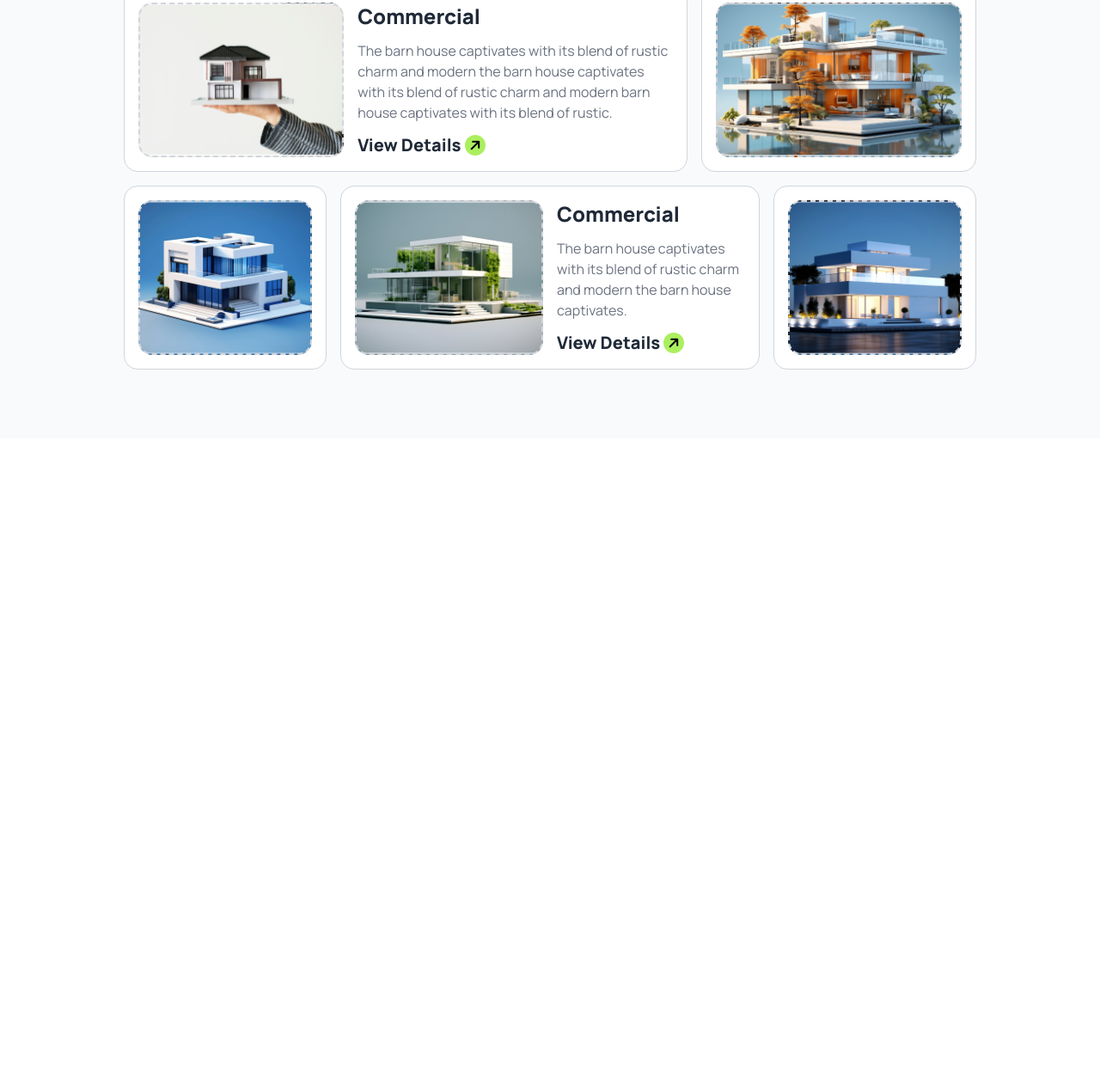
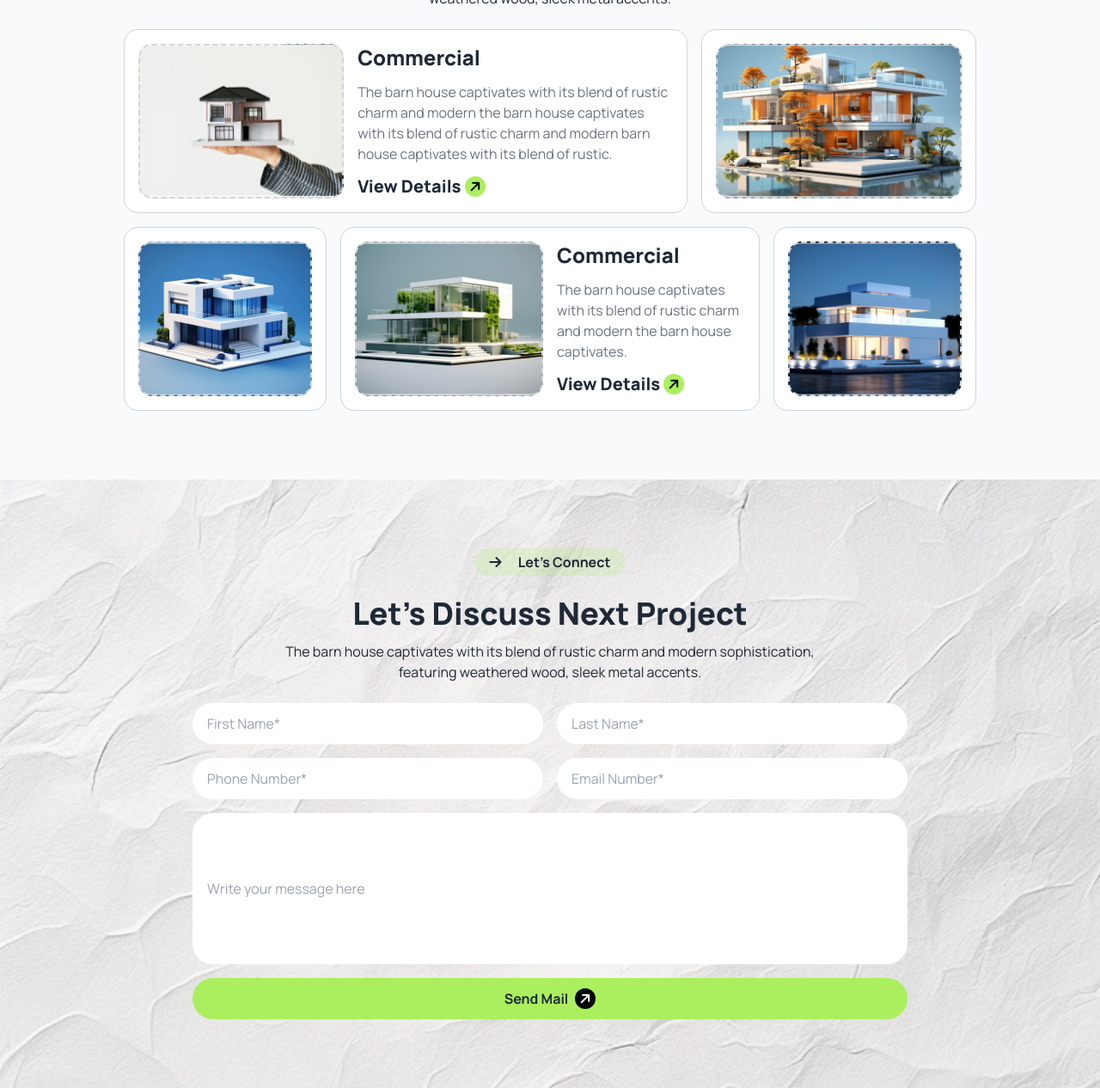
Before and after one commit to TurjoSiam/assignment-3, a plain HTML site: page index.html in a window 1280 px wide. Shown: the part 2241-3507 px from the top of the page at 86% size. Before the commit the page ends 2751 px from the top, so only its background shows below. Drawn offline with nearby package versions, Linux system fonts and the light colour scheme.

Commit message:
next-project section added

```diff
--- a/index.html
+++ b/index.html
@@ -133,7 +133,7 @@
           <h4 class="font-bold">How we work</h4>
         </div>
         <!-- description part -->
-        <div class="space-y-3">
+        <div class="space-y-3 lg:px-28">
           <h2 class="text-4xl font-extrabold text-center">Our Works Process</h2>
             <p class="text-center">The barn house captivates with its blend of rustic charm and modern sophistication, featuring weathered wood, sleek metal accents.</p>
         </div>
@@ -168,14 +168,14 @@
 <!-- our work process section ends here -->
 
 <!-- our latest portfolio section starts here -->
-      <section class="relative container mx-auto px-5 lg:px-36 py-8 lg:py-20 bg-slate-50 flex flex-col items-center space-y-5 lg:space-y-6">
+      <section class="container mx-auto px-5 lg:px-36 py-8 lg:py-20 bg-slate-50 flex flex-col items-center space-y-5 lg:space-y-6">
         <!-- portfolio title -->
         <div class="rounded-full bg-[#ABEF5F33] w-60 px-3 py-1 flex items-center justify-around space-x-2">
           <i class="fa-solid fa-arrow-right"></i>
           <h4 class="font-bold">Explore our latest works</h4>
         </div>
         <!-- description part -->
-        <div class="space-y-3">
+        <div class="space-y-3 lg:px-28">
           <h2 class="text-4xl font-extrabold text-center">Our Latest Portfolio</h2>
             <p class="text-center">The barn house captivates with its blend of rustic charm and modern sophistication, featuring weathered wood, sleek metal accents.</p>
         </div>
@@ -245,7 +245,36 @@
       </section>
 <!-- our latest portfolio section ends here -->
 
-<!-- our latest portfolio section starts here -->
+<!-- next project section starts here -->
+      <section class="container mx-auto px-5 lg:px-56 py-8 lg:py-20 flex flex-col items-center space-y-5 lg:space-y-6 bg-[url(./assets/bg.jpg)] bg-center bg-cover">
+        <div class="rounded-full bg-[#ABEF5F33] w-44 px-3 py-1 flex items-center justify-around space-x-2">
+          <i class="fa-solid fa-arrow-right"></i>
+          <h4 class="font-bold">Let's Connect</h4>
+        </div>
+        <!-- description part -->
+        <div class="space-y-3 lg:px-20">
+          <h2 class="text-4xl font-extrabold text-center">Let's Discuss Next Project</h2>
+            <p class="text-center">The barn house captivates with its blend of rustic charm and modern sophistication, featuring weathered wood, sleek metal accents.</p>
+        </div>
+        <!-- grid part -->
+        <div class="grid grid-cols-1 lg:grid-cols-2 grid-rows-8 lg:grid-rows-6 gap-4 w-full grid-flow-col">
+          <!-- inputs first column -->
+          <input type="text" placeholder="First Name*" class="input rounded-full bg-white text-gray-400 col-span-1 row-span-1 order-1"/>
+          <input type="text" placeholder="Phone Number*" class="input rounded-full bg-white text-gray-400 col-span-1 row-span-1 order-3 lg:order-2"/>
+          <input type="text" placeholder="Write your message here" class="input h-full rounded-3xl bg-white text-gray-400 col-span-2 row-span-3 order-5 lg:order-3"/>
+          <!-- submit button -->
+          <div class="bg-[#ABEF5F] rounded-full flex items-center justify-center space-x-2 px-3 py-2 col-span-2 row-span-1 order-6 lg:order-4">
+            <h4 class="font-bold">Send Mail</h4>
+            <div class="rounded-full w-3 h-3 bg-black p-3 flex items-center justify-center">
+              <i class="fa-solid fa-arrow-right transform -rotate-45 text-white"></i>
+            </div>
+          </div>
+          <!-- input second column -->
+          <input type="text" placeholder="Last Name*" class="input rounded-full bg-white text-gray-400 col-span-1 row-span-1 order-2 lg:order-5"/>
+          <input type="text" placeholder="Email Number*" class="input rounded-full bg-white text-gray-400 col-span-1 row-span-1 order-4 lg:order-6"/>
+        </div>
+      </section>
+<!-- next project section ends here -->
     </main>
 
 </body>
```
